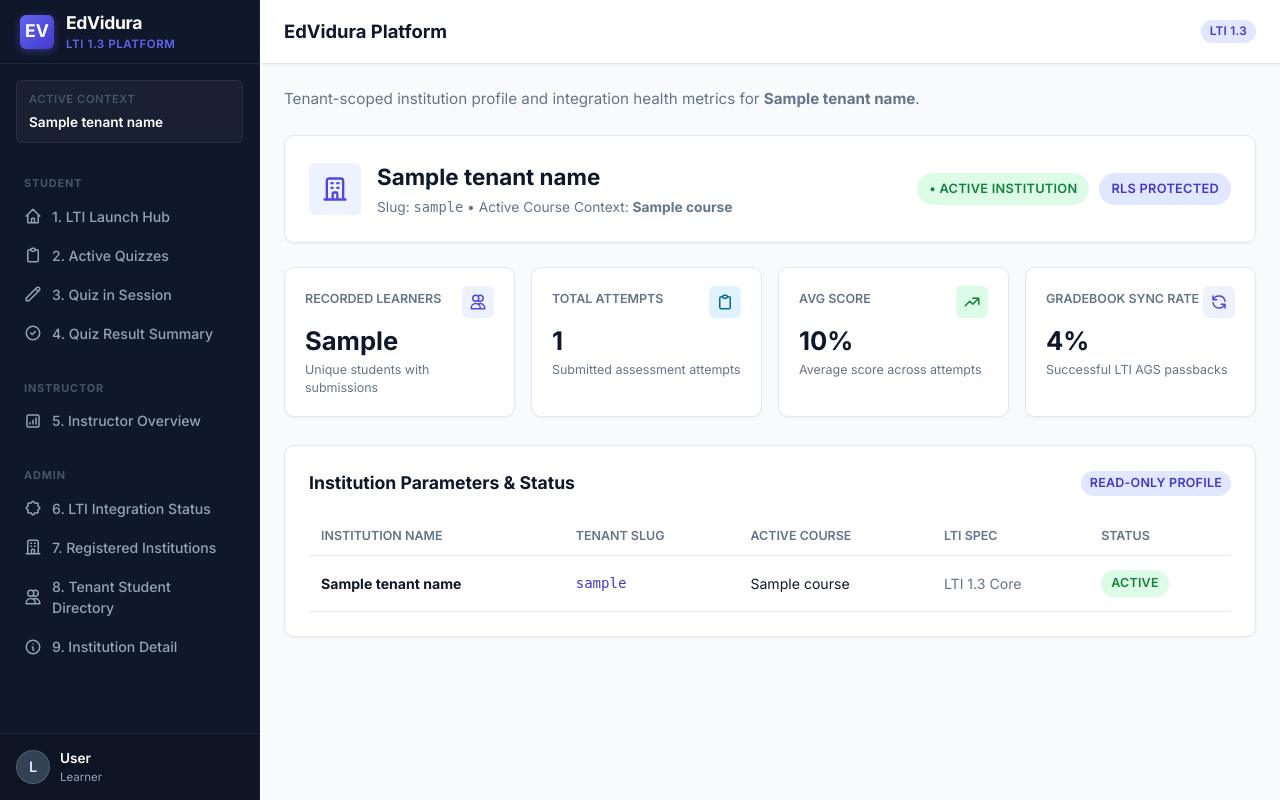
After one commit to meghanachinucom/edvidura-lti-hello, a FastAPI app: template templates/registered_institutions.html in a window 1280 px wide. The commit adds this page. Run offline with FastAPI, Linux system fonts and the light colour scheme; the template is opened without the code that fills it: most values are stand-ins (such as "Sample title", 1, 10 or a date in 2020).

Commit message:
Implement tenant institution profile

```diff
--- a/app/quiz_routes.py
+++ b/app/quiz_routes.py
@@ -626,3 +626,60 @@ async def student_directory(request: Request, token: str | None = None, q: str |
             "session": session,
         },
     )
+
+
+@router.get("/institutions", response_class=HTMLResponse)
+async def registered_institutions(request: Request, token: str | None = None):
+    session = require_quiz_session(request, token=token)
+    if isinstance(session, HTMLResponse):
+        return session
+
+    quiz_token = token or session.get("quiz_token") or ""
+
+    rows = db.list_quiz_attempts_for_tenant(session["tenant_id"])
+
+    formatted_attempts = []
+    for r in rows:
+        pct = int((r["score"] / r["max_score"]) * 100) if r.get("max_score") else 0
+        has_error = bool(not r.get("grade_sent") and r.get("grade_error"))
+        formatted_attempts.append({**r, "pct": pct, "has_error": has_error})
+
+    total_attempts = len(formatted_attempts)
+    recorded_learners = len(set(str(r.get("subject")) for r in formatted_attempts if r.get("subject")))
+    if total_attempts > 0:
+        avg_score = round(
+            sum((r["score"] / r["max_score"]) * 100 for r in formatted_attempts if r.get("max_score"))
+            / total_attempts,
+            1,
+        )
+        sync_rate = round(
+            (sum(1 for r in formatted_attempts if r.get("grade_sent")) / total_attempts) * 100,
+            1,
+        )
+    else:
+        avg_score = 0.0
+        sync_rate = 0.0
+
+    from app.main import templates
+
+    return templates.TemplateResponse(
+        request=request,
+        name="registered_institutions.html",
+        context={
+            "tenant_name": session.get("tenant_name") or session.get("tenant_slug") or "Current Institution",
+            "tenant_slug": session.get("tenant_slug") or "",
+            "course": session.get("course") or "Current Course",
+            "user_name": session.get("learner_name") or session.get("subject") or "User",
+            "user_role": "Instructor" if session.get("is_instructor") else "Student",
+            "quiz_token": quiz_token,
+            "active_page": "institutions",
+            "page_title": "Tenant Institution Profile",
+            "attempts": formatted_attempts,
+            "total_attempts": total_attempts,
+            "recorded_learners": recorded_learners,
+            "avg_score": avg_score,
+            "sync_rate": sync_rate,
+            "ags_available": session.get("ags_available", False),
+            "session": session,
+        },
+    )
--- a/templates/base_shell.html
+++ b/templates/base_shell.html
@@ -103,7 +103,7 @@
             </a>
           </li>
           <li class="ev-nav-item">
-            <a href="#" class="ev-nav-link {{ 'active' if active_page == 'institutions' else '' }}">
+            <a href="/institutions?token={{ quiz_token }}" class="ev-nav-link {{ 'active' if active_page == 'institutions' else '' }}">
               <svg class="ev-nav-icon" fill="none" viewBox="0 0 24 24" stroke="currentColor">
                 <path stroke-linecap="round" stroke-linejoin="round" d="M19 21V5a2 2 0 00-2-2H7a2 2 0 00-2 2v16m14 0h2m-2 0h-5m-9 0H3m2 0h5M9 7h1m-1 4h1m4-4h1m-1 4h1m-5 10v-5a1 1 0 011-1h2a1 1 0 011 1v5m-4 0h4"/>
               </svg>
--- /dev/null
+++ b/templates/registered_institutions.html
@@ -0,0 +1,155 @@
+{% extends "base_shell.html" %}
+
+{% block content %}
+<!-- Subtitle -->
+<div style="margin-bottom: 24px;">
+  <p style="margin: 0; font-size: 0.95rem; color: var(--text-muted);">
+    Tenant-scoped institution profile and integration health metrics for <strong>{{ tenant_name }}</strong>.
+  </p>
+</div>
+
+<!-- Header Card matching Stitch header card -->
+<div class="card" style="padding: 24px; margin-bottom: 24px;">
+  <div style="display: flex; align-items: center; justify-content: space-between; gap: 20px; flex-wrap: wrap;">
+    <div style="display: flex; align-items: center; gap: 16px;">
+      <div style="width: 52px; height: 52px; border-radius: var(--radius-sm); background-color: var(--primary-50); color: var(--primary-600); display: flex; align-items: center; justify-content: center; flex-shrink: 0;">
+        <svg style="width: 28px; height: 28px;" fill="none" viewBox="0 0 24 24" stroke="currentColor" stroke-width="2">
+          <path stroke-linecap="round" stroke-linejoin="round" d="M19 21V5a2 2 0 00-2-2H7a2 2 0 00-2 2v16m14 0h2m-2 0h-5m-9 0H3m2 0h5M9 7h1m-1 4h1m4-4h1m-1 4h1m-5 10v-5a1 1 0 011-1h2a1 1 0 011 1v5m-4 0h4"/>
+        </svg>
+      </div>
+      <div>
+        <h2 style="font-size: 1.4rem; font-weight: 800; color: var(--text-main); margin: 0 0 4px;">
+          {{ tenant_name }}
+        </h2>
+        <p style="margin: 0; font-size: 0.86rem; color: var(--text-muted);">
+          Slug: <code>{{ tenant_slug }}</code> &bull; Active Course Context: <strong>{{ course }}</strong>
+        </p>
+      </div>
+    </div>
+    <div style="display: flex; align-items: center; gap: 10px;">
+      <span class="badge badge-success" style="padding: 6px 12px; font-size: 0.8rem;">
+        &bull; Active Institution
+      </span>
+      <span class="badge badge-purple" style="padding: 6px 12px; font-size: 0.8rem;">
+        RLS Protected
+      </span>
+    </div>
+  </div>
+</div>
+
+<!-- 4 Top Metric Cards (Grid Layout matching Stitch structure) -->
+<div class="metric-grid" style="margin-bottom: 28px;">
+
+  <!-- Metric 1: Recorded Learners -->
+  <div class="metric-card">
+    <div style="display: flex; align-items: center; justify-content: space-between; margin-bottom: 8px;">
+      <span class="metric-label">RECORDED LEARNERS</span>
+      <div style="width: 32px; height: 32px; border-radius: var(--radius-sm); background-color: var(--primary-50); color: var(--primary-600); display: flex; align-items: center; justify-content: center;">
+        <svg style="width: 18px; height: 18px;" fill="none" viewBox="0 0 24 24" stroke="currentColor" stroke-width="2">
+          <path stroke-linecap="round" stroke-linejoin="round" d="M12 4.354a4 4 0 110 5.292M15 21H3v-1a6 6 0 0112 0v1zm0 0h6v-1a6 6 0 00-9-5.197M13 7a4 4 0 11-8 0 4 4 0 018 0z"/>
+        </svg>
+      </div>
+    </div>
+    <div class="metric-value">{{ recorded_learners }}</div>
+    <div style="font-size: 0.78rem; color: var(--text-muted); margin-top: 4px;">
+      Unique students with submissions
+    </div>
+  </div>
+
+  <!-- Metric 2: Total Attempts -->
+  <div class="metric-card">
+    <div style="display: flex; align-items: center; justify-content: space-between; margin-bottom: 8px;">
+      <span class="metric-label">TOTAL ATTEMPTS</span>
+      <div style="width: 32px; height: 32px; border-radius: var(--radius-sm); background-color: var(--info-bg); color: var(--info-text); display: flex; align-items: center; justify-content: center;">
+        <svg style="width: 18px; height: 18px;" fill="none" viewBox="0 0 24 24" stroke="currentColor" stroke-width="2">
+          <path stroke-linecap="round" stroke-linejoin="round" d="M9 5H7a2 2 0 00-2 2v12a2 2 0 002 2h10a2 2 0 002-2V7a2 2 0 00-2-2h-2M9 5a2 2 0 002 2h2a2 2 0 002-2M9 5a2 2 0 012-2h2a2 2 0 012 2"/>
+        </svg>
+      </div>
+    </div>
+    <div class="metric-value">{{ total_attempts }}</div>
+    <div style="font-size: 0.78rem; color: var(--text-muted); margin-top: 4px;">
+      Submitted assessment attempts
+    </div>
+  </div>
+
+  <!-- Metric 3: Recorded Avg Score -->
+  <div class="metric-card">
+    <div style="display: flex; align-items: center; justify-content: space-between; margin-bottom: 8px;">
+      <span class="metric-label">AVG SCORE</span>
+      <div style="width: 32px; height: 32px; border-radius: var(--radius-sm); background-color: var(--success-bg); color: var(--success-text); display: flex; align-items: center; justify-content: center;">
+        <svg style="width: 18px; height: 18px;" fill="none" viewBox="0 0 24 24" stroke="currentColor" stroke-width="2">
+          <path stroke-linecap="round" stroke-linejoin="round" d="M13 7h8m0 0v8m0-8l-8 8-4-4-6 6"/>
+        </svg>
+      </div>
+    </div>
+    <div class="metric-value">{{ avg_score }}%</div>
+    <div style="font-size: 0.78rem; color: var(--text-muted); margin-top: 4px;">
+      Average score across attempts
+    </div>
+  </div>
+
+  <!-- Metric 4: Gradebook Sync Rate -->
+  <div class="metric-card">
+    <div style="display: flex; align-items: center; justify-content: space-between; margin-bottom: 8px;">
+      <span class="metric-label">GRADEBOOK SYNC RATE</span>
+      <div style="width: 32px; height: 32px; border-radius: var(--radius-sm); background-color: var(--primary-50); color: var(--primary-600); display: flex; align-items: center; justify-content: center;">
+        <svg style="width: 18px; height: 18px;" fill="none" viewBox="0 0 24 24" stroke="currentColor" stroke-width="2">
+          <path stroke-linecap="round" stroke-linejoin="round" d="M4 4v5h.582m15.356 2A8.001 8.001 0 004.582 9m0 0H9m11 11v-5h-.581m0 0a8.003 8.003 0 01-15.357-2m15.357 2H15"/>
+        </svg>
+      </div>
+    </div>
+    <div class="metric-value">{{ sync_rate }}%</div>
+    <div style="font-size: 0.78rem; color: var(--text-muted); margin-top: 4px;">
+      Successful LTI AGS passbacks
+    </div>
+  </div>
+
+</div>
+
+<!-- Table Card: Tenant Institution Details -->
+<div class="card" style="padding: 24px; margin-bottom: 0;">
+  <div style="display: flex; align-items: center; justify-content: space-between; margin-bottom: 20px;">
+    <h3 style="font-size: 1.1rem; font-weight: 700; color: var(--text-main); margin: 0;">
+      Institution Parameters & Status
+    </h3>
+    <span class="badge badge-purple" style="font-size: 0.78rem;">
+      Read-Only Profile
+    </span>
+  </div>
+
+  <div style="overflow-x: auto;">
+    <table style="width: 100%; border-collapse: collapse; font-size: 0.88rem;">
+      <thead>
+        <tr style="border-bottom: 1.5px solid var(--border-color); text-align: left;">
+          <th style="padding: 10px 12px; color: var(--text-muted); font-weight: 600; font-size: 0.78rem; text-transform: uppercase;">Institution Name</th>
+          <th style="padding: 10px 12px; color: var(--text-muted); font-weight: 600; font-size: 0.78rem; text-transform: uppercase;">Tenant Slug</th>
+          <th style="padding: 10px 12px; color: var(--text-muted); font-weight: 600; font-size: 0.78rem; text-transform: uppercase;">Active Course</th>
+          <th style="padding: 10px 12px; color: var(--text-muted); font-weight: 600; font-size: 0.78rem; text-transform: uppercase;">LTI Spec</th>
+          <th style="padding: 10px 12px; color: var(--text-muted); font-weight: 600; font-size: 0.78rem; text-transform: uppercase;">Status</th>
+        </tr>
+      </thead>
+      <tbody>
+        <tr style="border-bottom: 1px solid var(--border-color);">
+          <td style="padding: 14px 12px; font-weight: 700; color: var(--text-main);">
+            {{ tenant_name }}
+          </td>
+          <td style="padding: 14px 12px; font-family: monospace; color: var(--primary-700);">
+            {{ tenant_slug }}
+          </td>
+          <td style="padding: 14px 12px; color: var(--text-main);">
+            {{ course }}
+          </td>
+          <td style="padding: 14px 12px; color: var(--text-muted);">
+            LTI 1.3 Core
+          </td>
+          <td style="padding: 14px 12px;">
+            <span class="badge badge-success" style="font-size: 0.78rem; padding: 4px 10px;">
+              Active
+            </span>
+          </td>
+        </tr>
+      </tbody>
+    </table>
+  </div>
+</div>
+{% endblock %}
```
Also changed, not shown: tests/test_authorization.py (+47 -0 lines).
